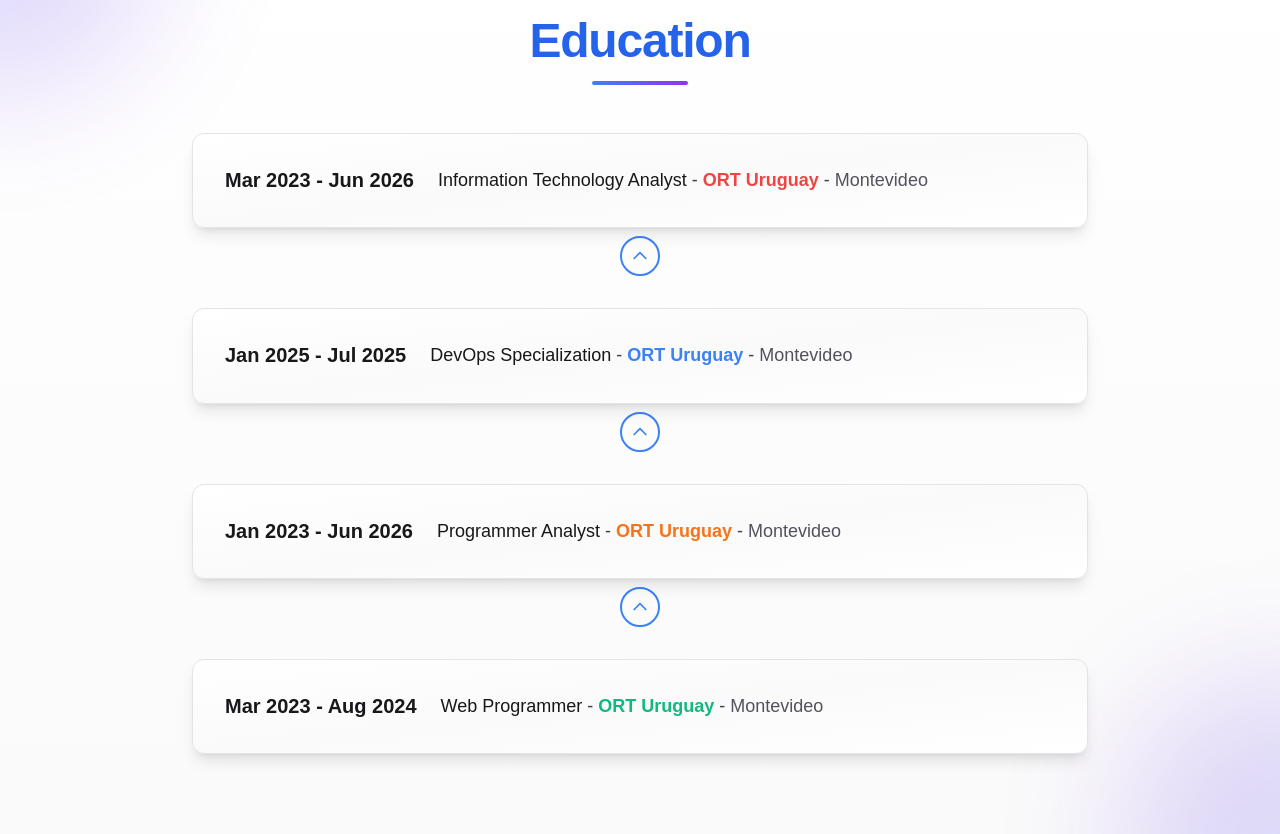
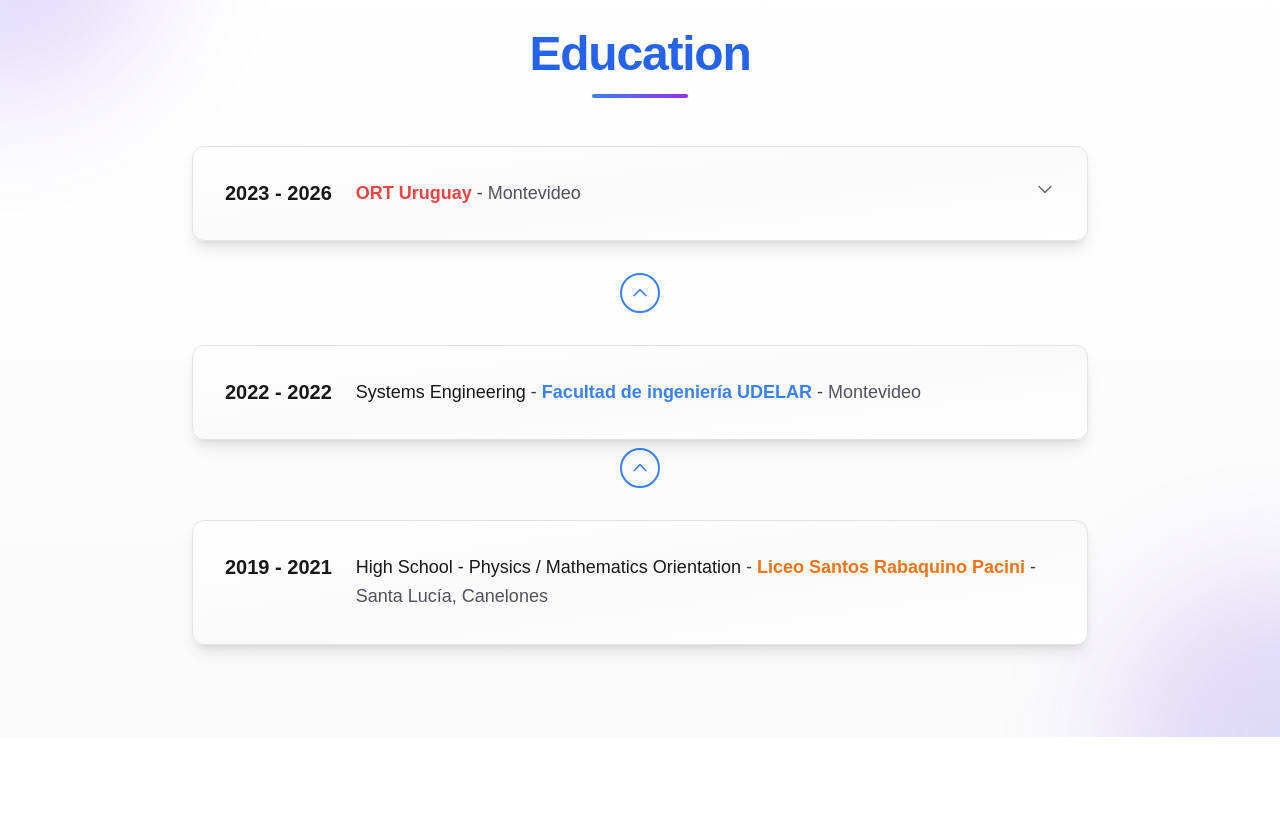
Before and after one commit to gastonvar/portfolio, a Next.js app: page /en in a window 1280 px wide. Shown: the part 3120-3954 px from the top of the page. After the commit the page ends 3857 px from the top, so only its background shows below. Built offline with nearby package versions, Linux system fonts and the light colour scheme.

Commit message:
finished the studies section

```diff
--- a/messages/en.json
+++ b/messages/en.json
@@ -205,6 +205,11 @@
   },
   "education": {
     "title": "Education",
+    "ort": {
+      "period": "2023 - 2026",
+      "institution": "ORT Uruguay",
+      "location": "Montevideo"
+    },
     "analista": {
       "period": "Mar 2023 - Jun 2026",
       "title": "Information Technology Analyst",
@@ -228,6 +233,18 @@
       "title": "Web Programmer",
       "institution": "ORT Uruguay",
       "location": "Montevideo"
+    },
+    "ingenieria": {
+      "period": "2022 - 2022",
+      "title": "Systems Engineering",
+      "institution": "Facultad de ingeniería UDELAR",
+      "location": "Montevideo"
+    },
+    "bachillerato": {
+      "period": "2019 - 2021",
+      "title": "High School - Physics / Mathematics Orientation",
+      "institution": "Liceo Santos Rabaquino Pacini",
+      "location": "Santa Lucía, Canelones"
     }
   }
 }
--- a/messages/es.json
+++ b/messages/es.json
@@ -210,6 +210,11 @@
   },
   "education": {
     "title": "Estudios",
+    "ort": {
+      "period": "2023 - 2026",
+      "institution": "ORT Uruguay",
+      "location": "Montevideo"
+    },
     "analista": {
       "period": "Mar 2023 - Jun 2026",
       "title": "Analista en Tecnologías de la Información",
@@ -233,6 +238,18 @@
       "title": "Programador Web",
       "institution": "ORT Uruguay",
       "location": "Montevideo"
+    },
+    "ingenieria": {
+      "period": "2022 - 2022",
+      "title": "Ingeniería en sistemas",
+      "institution": "Facultad de ingeniería UDELAR",
+      "location": "Montevideo"
+    },
+    "bachillerato": {
+      "period": "2019 - 2021",
+      "title": "Bachillerato Orientación Físico / Matemática",
+      "institution": "Liceo Santos Rabaquino Pacini",
+      "location": "Santa Lucía, Canelones"
     }
   }
 }
--- a/src/components/Education.tsx
+++ b/src/components/Education.tsx
@@ -1,5 +1,6 @@
 'use client';
 
+import { useState } from 'react';
 import { useTranslations } from 'next-intl';
 import { useColors } from '@/contexts/ColorContext';
 import HoverableText from './HoverableText';
@@ -8,39 +9,47 @@
 const Education = () => {
   const t = useTranslations('education');
   const { primaryColor, secondaryColor } = useColors();
+  const [isOrtOpen, setIsOrtOpen] = useState(false);
 
-  const educationEntries = [
+  const ortEntries = [
     {
       id: 'analista',
       period: t('analista.period'),
       title: t('analista.title'),
-      institution: t('analista.institution'),
-      location: t('analista.location'),
-      color: '#EF4444', // Red
     },
     {
       id: 'devops',
       period: t('devops.period'),
       title: t('devops.title'),
-      institution: t('devops.institution'),
-      location: t('devops.location'),
-      color: '#3B82F6', // Blue
     },
     {
       id: 'programador',
       period: t('programador.period'),
       title: t('programador.title'),
-      institution: t('programador.institution'),
-      location: t('programador.location'),
-      color: '#F97316', // Orange
     },
     {
       id: 'web',
       period: t('web.period'),
       title: t('web.title'),
-      institution: t('web.institution'),
-      location: t('web.location'),
-      color: '#10B981', // Green
+    },
+  ];
+
+  const otherEntries = [
+    {
+      id: 'ingenieria',
+      period: t('ingenieria.period'),
+      title: t('ingenieria.title'),
+      institution: t('ingenieria.institution'),
+      location: t('ingenieria.location'),
+      color: '#3B82F6', // Blue - UDELAR
+    },
+    {
+      id: 'bachillerato',
+      period: t('bachillerato.period'),
+      title: t('bachillerato.title'),
+      institution: t('bachillerato.institution'),
+      location: t('bachillerato.location'),
+      color: '#F97316', // Orange - Liceo
     },
   ];
 
@@ -88,7 +97,104 @@
 
           {/* Education Timeline */}
           <div className="space-y-6">
-            {educationEntries.map((entry, index) => (
+            {/* ORT Uruguay - Dropdown */}
+            <Card className="group relative overflow-hidden border-zinc-200 bg-gradient-to-br from-white via-zinc-50 to-white shadow-lg transition-all duration-500 hover:shadow-xl dark:border-zinc-800 dark:from-zinc-950 dark:via-zinc-900 dark:to-zinc-950">
+              <CardContent className="p-6 sm:p-8">
+                <button
+                  onClick={() => setIsOrtOpen(!isOrtOpen)}
+                  className="w-full text-left"
+                >
+                  <div className="flex flex-col gap-3 sm:flex-row sm:items-start sm:gap-6">
+                    {/* Period - Show range from first to last */}
+                    <div className="shrink-0">
+                      <span className="text-lg font-bold text-zinc-900 dark:text-zinc-50 sm:text-xl">
+                        {t('ort.period')}
+                      </span>
+                    </div>
+
+                    {/* Content */}
+                    <div className="flex-1 flex items-start justify-between gap-4">
+                      <p className="text-base leading-relaxed text-zinc-700 dark:text-zinc-300 sm:text-lg">
+                        <span
+                          className="font-semibold"
+                          style={{ color: '#EF4444' }}
+                        >
+                          {t('ort.institution')}
+                        </span>
+                        {' - '}
+                        <span className="text-zinc-600 dark:text-zinc-400">
+                          {t('ort.location')}
+                        </span>
+                      </p>
+                      {/* Chevron Icon */}
+                      <svg
+                        className={`h-5 w-5 shrink-0 text-zinc-500 transition-transform duration-300 dark:text-zinc-400 ${
+                          isOrtOpen ? 'rotate-180' : ''
+                        }`}
+                        fill="none"
+                        stroke="currentColor"
+                        viewBox="0 0 24 24"
+                      >
+                        <path
+                          strokeLinecap="round"
+                          strokeLinejoin="round"
+                          strokeWidth={2}
+                          d="M19 9l-7 7-7-7"
+                        />
+                      </svg>
+                    </div>
+                  </div>
+                </button>
+
+                {/* Dropdown Content */}
+                <div
+                  className={`overflow-hidden transition-all duration-300 ${
+                    isOrtOpen ? 'max-h-96 opacity-100 mt-4' : 'max-h-0 opacity-0'
+                  }`}
+                >
+                  <div className="space-y-2 pt-2 border-t border-zinc-200 dark:border-zinc-800">
+                    {ortEntries.map((entry) => (
+                      <div key={entry.id} className="flex flex-col gap-1 sm:flex-row sm:gap-2">
+                        <span className="text-sm font-medium text-zinc-500 dark:text-zinc-400 sm:text-base">
+                          {entry.period}:
+                        </span>
+                        <span className="text-sm text-zinc-700 dark:text-zinc-300 sm:text-base">
+                          {entry.title}
+                        </span>
+                      </div>
+                    ))}
+                  </div>
+                </div>
+              </CardContent>
+            </Card>
+
+            {/* Arrow after ORT */}
+            <div className="flex justify-center py-2">
+              <div
+                className="flex h-10 w-10 items-center justify-center rounded-full border-2 transition-all duration-300"
+                style={{
+                  borderColor: primaryColor,
+                }}
+              >
+                <svg
+                  className="h-5 w-5 transition-transform duration-300"
+                  style={{ color: primaryColor }}
+                  fill="none"
+                  stroke="currentColor"
+                  viewBox="0 0 24 24"
+                >
+                  <path
+                    strokeLinecap="round"
+                    strokeLinejoin="round"
+                    strokeWidth={2}
+                    d="M5 15l7-7 7 7"
+                  />
+                </svg>
+              </div>
+            </div>
+
+            {/* Other Education Entries */}
+            {otherEntries.map((entry, index) => (
               <div key={entry.id}>
                 <Card className="group relative overflow-hidden border-zinc-200 bg-gradient-to-br from-white via-zinc-50 to-white shadow-lg transition-all duration-500 hover:shadow-xl dark:border-zinc-800 dark:from-zinc-950 dark:via-zinc-900 dark:to-zinc-950">
                   <CardContent className="p-6 sm:p-8">
@@ -126,7 +232,7 @@
                 </Card>
 
                 {/* Arrow between entries (not after the last one) */}
-                {index < educationEntries.length - 1 && (
+                {index < otherEntries.length - 1 && (
                   <div className="flex justify-center py-2">
                     <div
                       className="flex h-10 w-10 items-center justify-center rounded-full border-2 transition-all duration-300"
--- a/src/contexts/ColorContext.tsx
+++ b/src/contexts/ColorContext.tsx
@@ -1,6 +1,6 @@
 'use client';
 
-import React, { createContext, useContext, useState, ReactNode } from 'react';
+import React, { createContext, useContext, useState, useCallback, useMemo, ReactNode } from 'react';
 
 interface ColorContextType {
   primaryColor: string;
@@ -14,13 +14,18 @@
   const [primaryColor, setPrimaryColor] = useState('rgb(37, 99, 235)');
   const [secondaryColor, setSecondaryColor] = useState('rgb(147, 51, 234)');
 
-  const setColors = (primary: string, secondary: string) => {
+  const setColors = useCallback((primary: string, secondary: string) => {
     setPrimaryColor(primary);
     setSecondaryColor(secondary);
-  };
+  }, []);
+
+  const value = useMemo(
+    () => ({ primaryColor, secondaryColor, setColors }),
+    [primaryColor, secondaryColor, setColors]
+  );
 
   return (
-    <ColorContext.Provider value={{ primaryColor, secondaryColor, setColors }}>
+    <ColorContext.Provider value={value}>
       {children}
     </ColorContext.Provider>
   );
```
